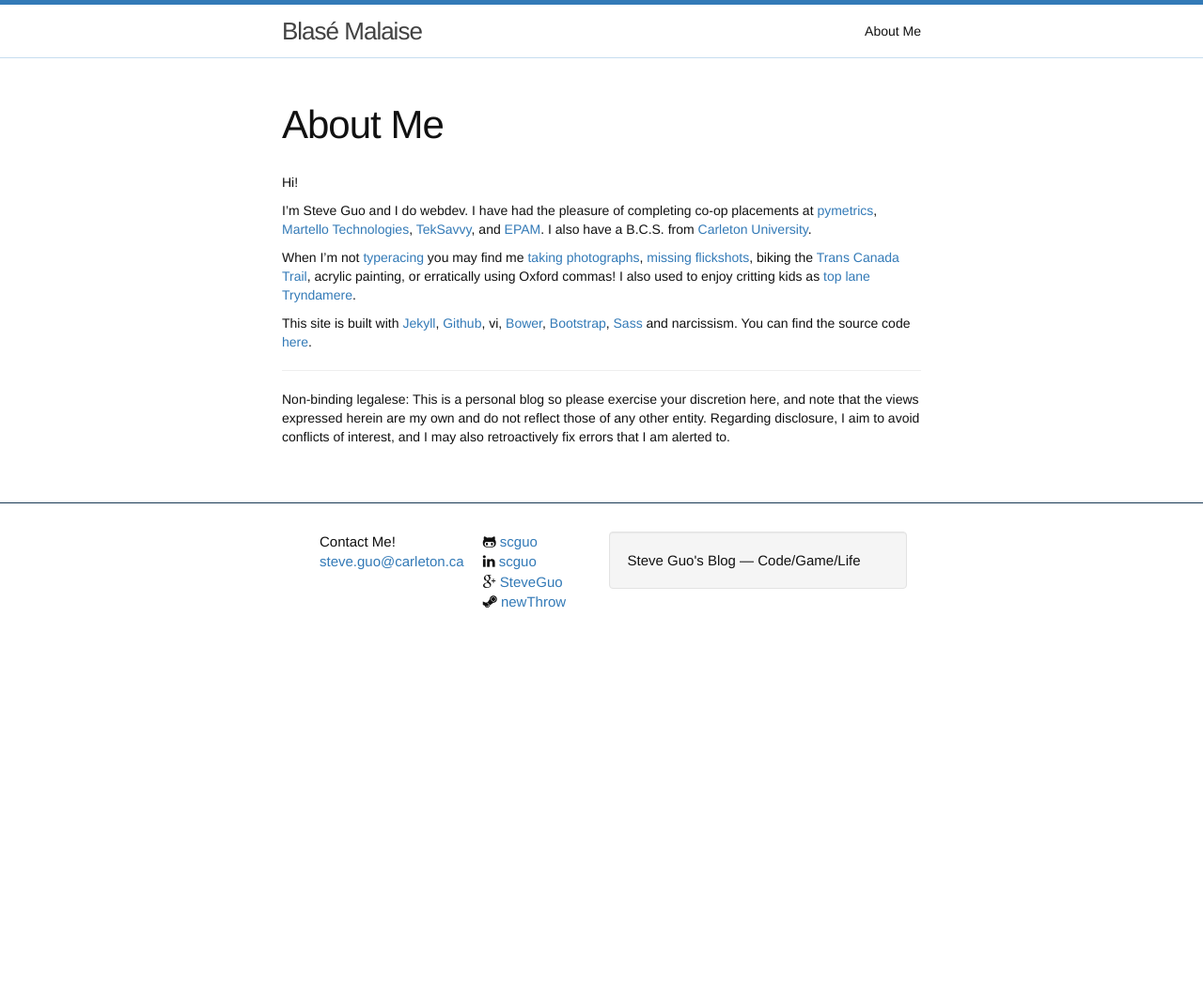
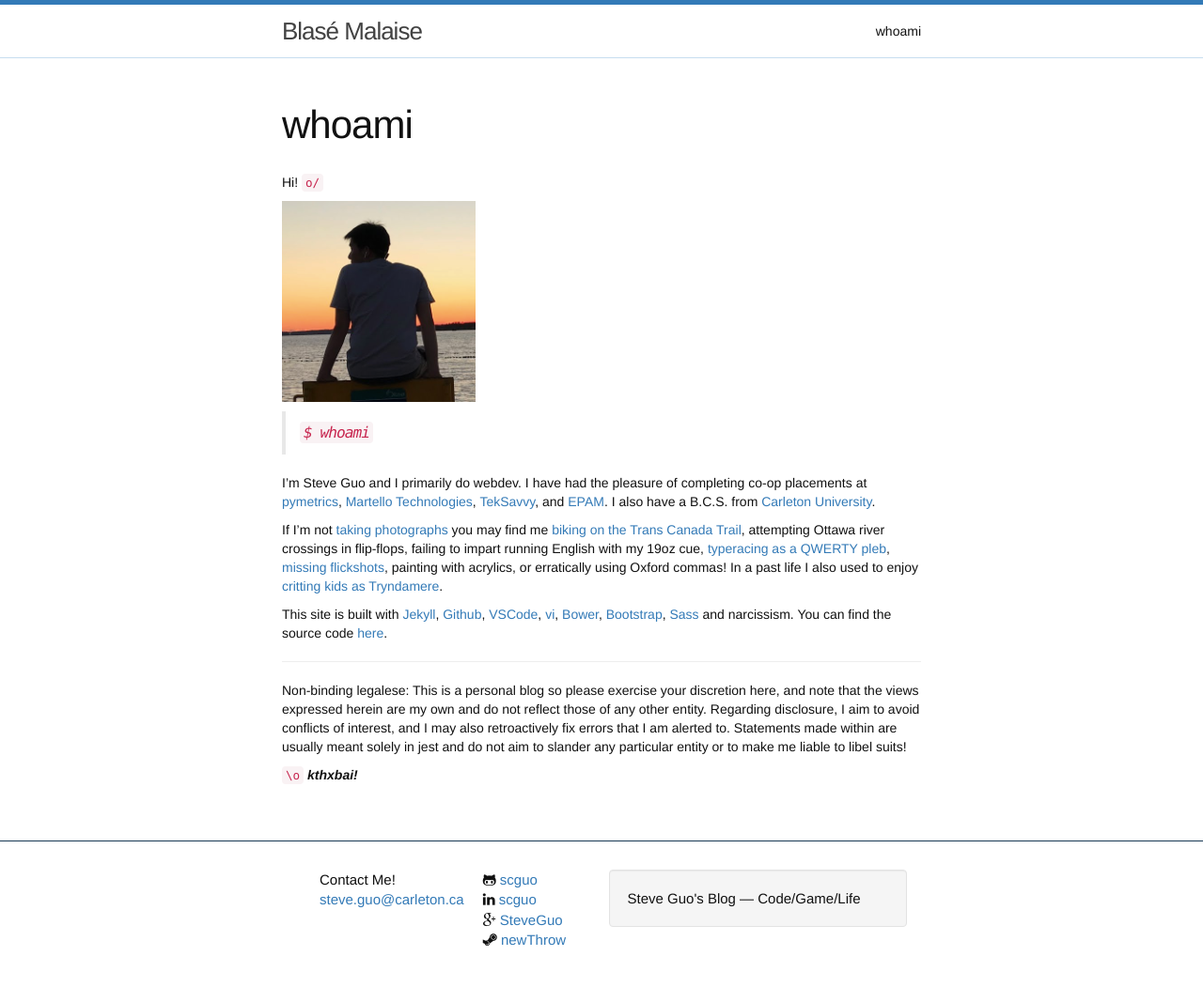
Before and after one commit to scguo/scguo.github.io, a Jekyll site: the page built from about.md, in a window 1280 px wide. Shown: the whole page at 94% size. Built offline with Jekyll 4.4.1, drawn with Linux system fonts in a browser that asks for light colours; before the commit the page ends 900 px from its top, so only the background shows below that.

Commit message:
:zap: polish about me

```diff
--- a/about.md
+++ b/about.md
@@ -1,20 +1,25 @@
 ---
 layout: page
-title: About Me
+title: whoami
 permalink: /about/
 ---
 
-Hi!
+Hi! `o/`
 
-I'm Steve Guo and I do webdev. I have had the pleasure of completing co-op placements at [pymetrics][py], [Martello Technologies][martello], [TekSavvy][tsi], and [EPAM][epam]. I also have a B.C.S. from [Carleton University](http://carleton.ca/).
+![Exhibit 1: Steve Guo @ Britannia Beach]({{ "/assets/img/707.png" | absolute_url }})
+> `$ whoami`
 
-When I'm not [typeracing][typestart] you may find me [taking photographs][flickr], [missing flickshots][ql], biking the [Trans Canada Trail][trail], acrylic painting, or erratically using Oxford commas! I also used to enjoy critting kids as [top][3la] [lane][lecarre] [Tryndamere][suchbot].
+I'm Steve Guo and I primarily do webdev<!-- and dabble in any and everything -->. I have had the pleasure of completing co-op placements at [pymetrics][py], [Martello Technologies][martello], [TekSavvy][tsi], and [EPAM][epam]. I also have a B.C.S. from [Carleton University](http://carleton.ca/).
 
-This site is built with [Jekyll](http://jekyllrb.com/), [Github](https://github.com/), vi, [Bower][bower], [Bootstrap][bootstrap], [Sass][sass] and narcissism. You can find the source code [here](https://github.com/scguo/scguo.github.io).
+If I'm not [taking photographs][flickr] you may find me [biking on the Trans Canada Trail][trail], attempting Ottawa river crossings in flip-flops, failing to impart running English with my 19oz cue, [typeracing as a QWERTY pleb][typestart], [missing flickshots][ql], painting with acrylics, or erratically using Oxford commas! In a past life I also used to enjoy [critting][3la] [kids as][lecarre] [Tryndamere][suchbot].
+
+This site is built with [Jekyll](http://jekyllrb.com/), [Github](https://github.com/), [VSCode][vs-code], [vi][vi], [Bower][bower], [Bootstrap][bootstrap], [Sass][sass] and narcissism. You can find the source code [here](https://github.com/scguo/scguo.github.io).
 
 ---
 
-Non-binding legalese: This is a personal blog so please exercise your discretion here, and note that the views expressed herein are my own and do not reflect those of any other entity. Regarding disclosure, I aim to avoid conflicts of interest, and I may also retroactively fix errors that I am alerted to.
+Non-binding legalese: This is a personal blog so please exercise your discretion here, and note that the views expressed herein are my own and do not reflect those of any other entity. Regarding disclosure, I aim to avoid conflicts of interest, and I may also retroactively fix errors that I am alerted to. Statements made within are usually meant solely in jest and do not aim to slander any particular entity or to make me liable to libel suits!
+
+`\o` ***kthxbai!***
 
 [py]: https://www.pymetrics.com/
 [martello]: http://martellotech.com/
```
Also changed, not shown: other parts of about.md (+2 -0 lines), assets/img/707.png (added).
